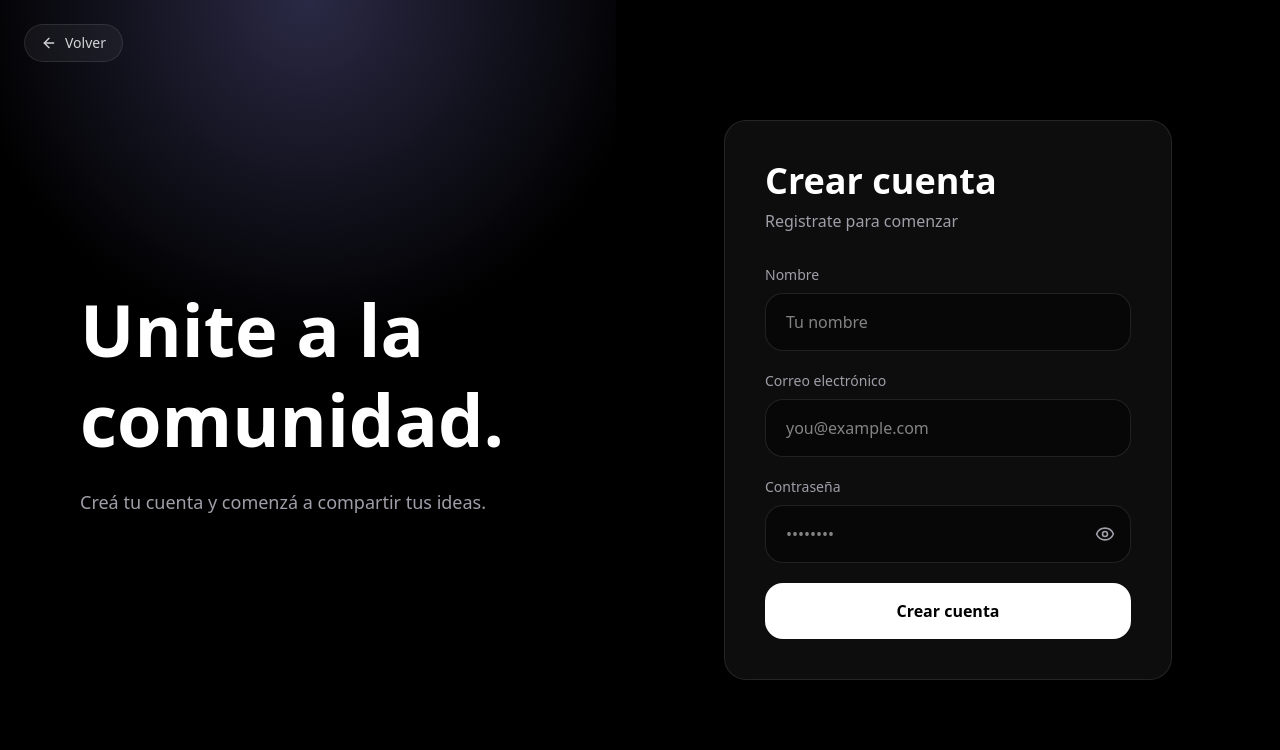
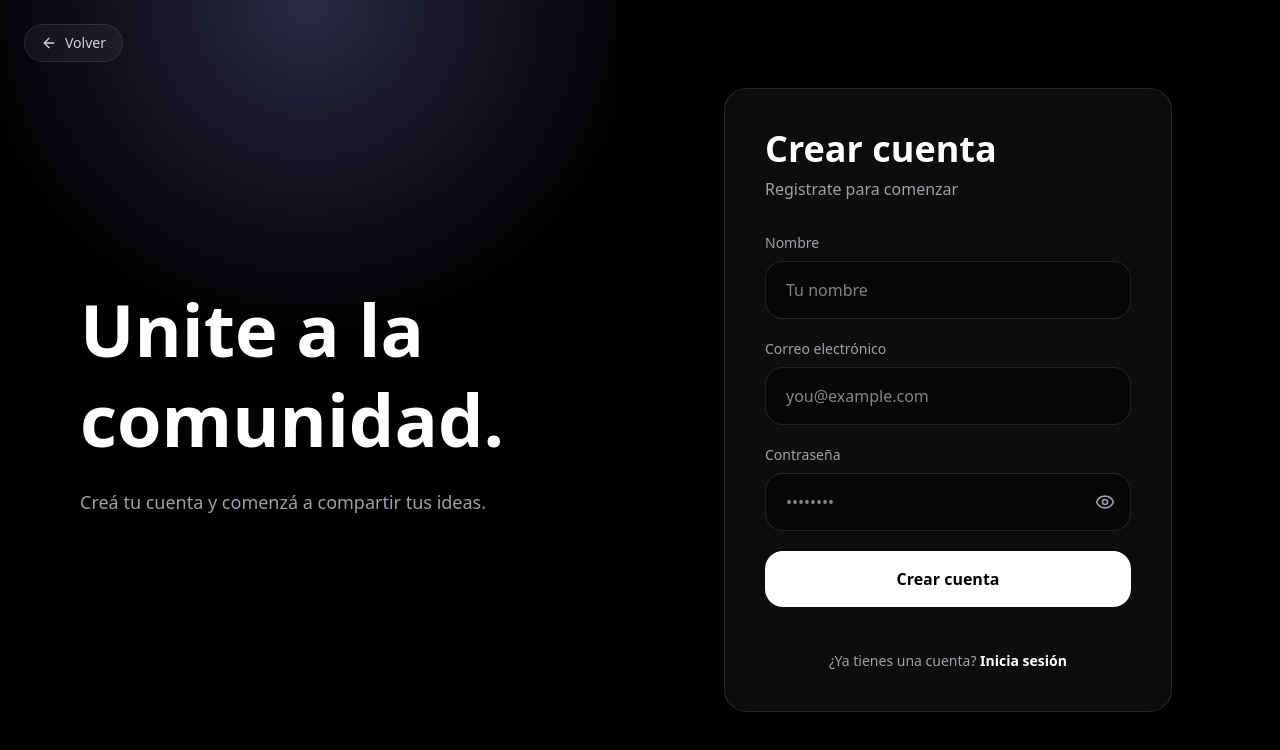
Before and after one commit to Ren991/blog-api, a Next.js app in the folder blog-frontend/: page /register in a window 1280 px wide. Shown: the top 750 px of the page. Built offline with nearby package versions, Linux system fonts and the light colour scheme.

Commit message:
redirecciones en login y register

```diff
--- a/blog-frontend/app/login/page.tsx
+++ b/blog-frontend/app/login/page.tsx
@@ -37,7 +37,7 @@ export default function LoginPage() {
                 password,
             });
 
-             setAuth(response.token, response.user);
+            setAuth(response.token, response.user);
 
             toast.success("Bienvenid@ 🚀");
 
@@ -174,6 +174,16 @@ export default function LoginPage() {
                                 ? "Ingresando..."
                                 : "Iniciar sesión"}
                         </button>
+
+                        <div className="mt-6 text-center text-sm text-zinc-400">
+                            ¿No tienes una cuenta?{" "}
+                            <Link
+                                href="/register"
+                                className="text-white font-semibold hover:underline"
+                            >
+                                Regístrate
+                            </Link>
+                        </div>
                     </div>
                 </motion.div>
             </section>
--- a/blog-frontend/app/register/page.tsx
+++ b/blog-frontend/app/register/page.tsx
@@ -180,6 +180,15 @@ export default function RegisterPage() {
                                 ? "Creando cuenta..."
                                 : "Crear cuenta"}
                         </button>
+                        <div className="mt-6 text-center text-sm text-zinc-400">
+                            ¿Ya tienes una cuenta?{" "}
+                            <Link
+                                href="/login"
+                                className="text-white font-semibold hover:underline"
+                            >
+                                Inicia sesión
+                            </Link>
+                        </div>
                     </div>
                 </motion.div>
             </section>
```
